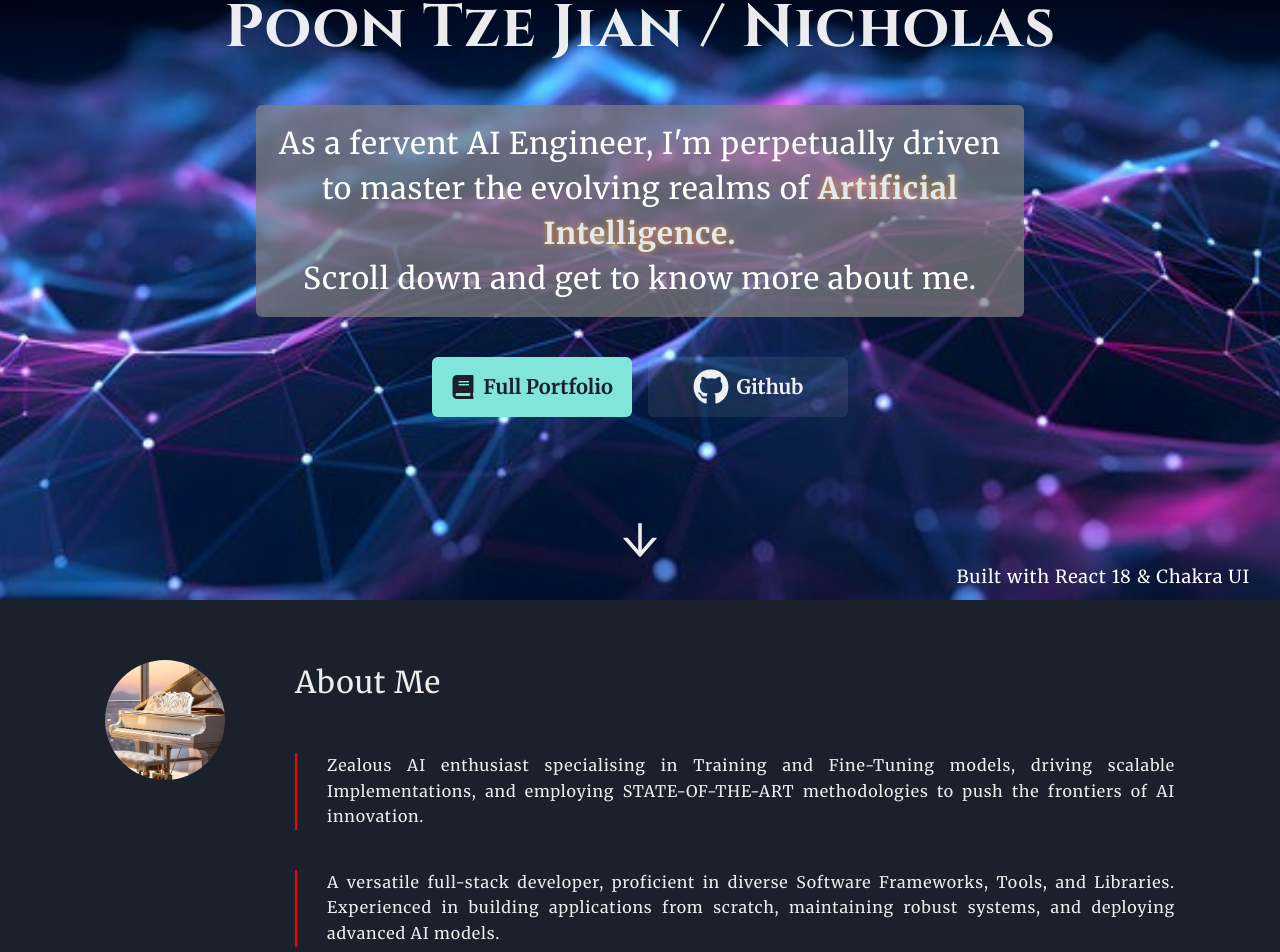
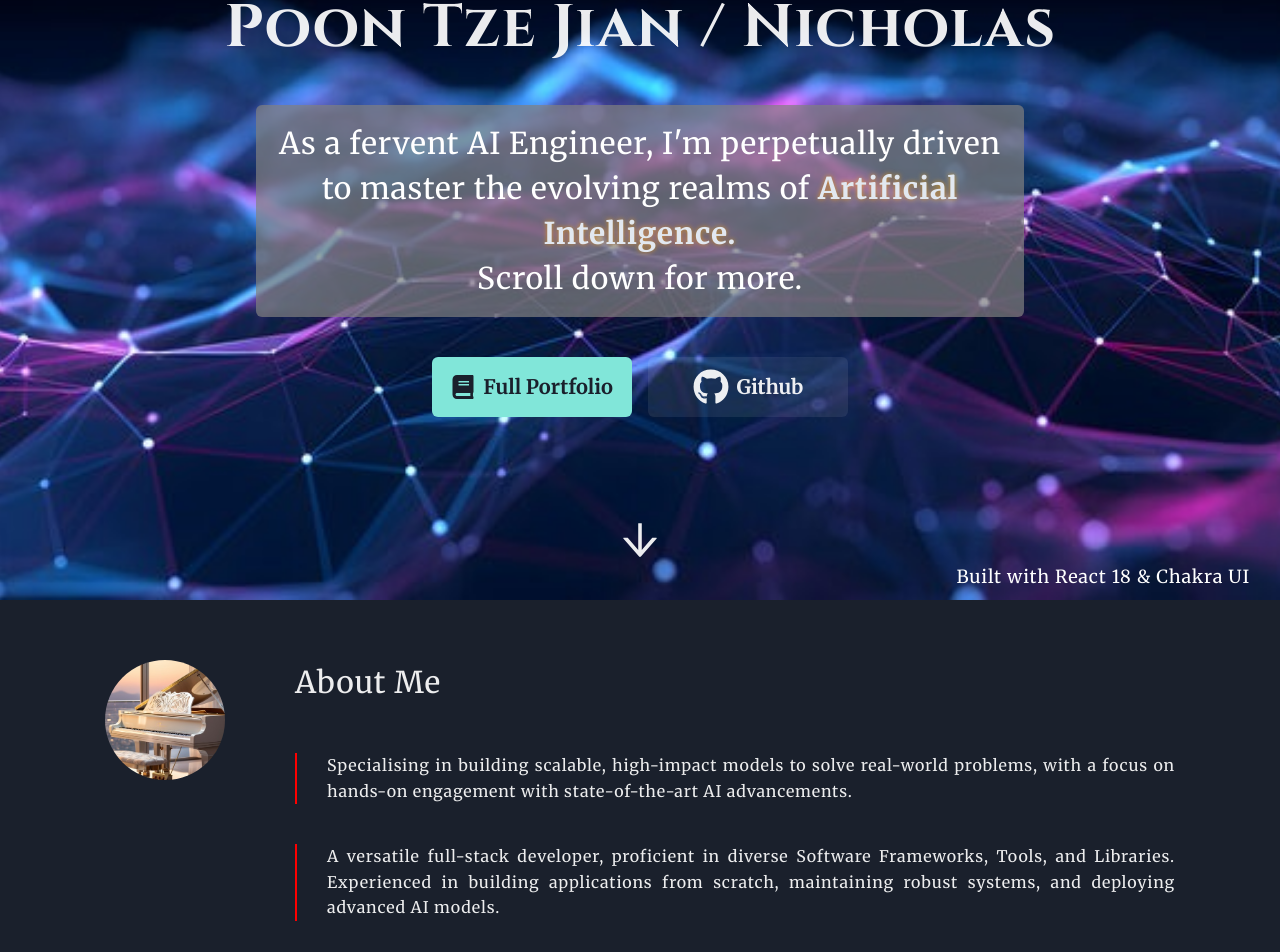
Before and after one commit to Solobrad/My-portfolio---React18, a React (Vite) app: page / in a window 1280 px wide. Shown: the part 200-1152 px from the top of the page. Built offline with nearby package versions, Linux system fonts and the light colour scheme.

Commit message:
changing bio

```diff
--- a/public/resumeData.json
+++ b/public/resumeData.json
@@ -4,7 +4,7 @@
       "github": "https://github.com/Solobrad",
       "name": "Poon Tze Jian / Nicholas",
       "image": "profile.jpeg",
-      "bio1": "Zealous AI enthusiast specialising in Training and Fine-Tuning models, driving scalable Implementations, and employing STATE-OF-THE-ART methodologies to push the frontiers of AI innovation.",
+      "bio1": "Specialising in building scalable, high-impact models to solve real-world problems, with a focus on hands-on engagement with state-of-the-art AI advancements.",
       "bio2": "A versatile full-stack developer, proficient in diverse Software Frameworks, Tools, and Libraries. Experienced in building applications from scratch, maintaining robust systems, and deploying advanced AI models.",
       "bio3": "Dedicated to unraveling the complexities of language, I am a passionate linguist captivated by the convoluted meanings behind words and the nuances of pronunciation through precise enunciation.",
       "phone": "",
--- a/src/components/Header.tsx
+++ b/src/components/Header.tsx
@@ -151,7 +151,7 @@ class Header extends Component<HeaderProps> {
                     Artificial Intelligence.
                   </Text>{" "}
                   <br />
-                  Scroll down and get to know more about me.
+                  Scroll down for more.
                   {/* . Refining my expertise at the forefront by traversing latest{" "}
                   <Text
                     as="span"
```
